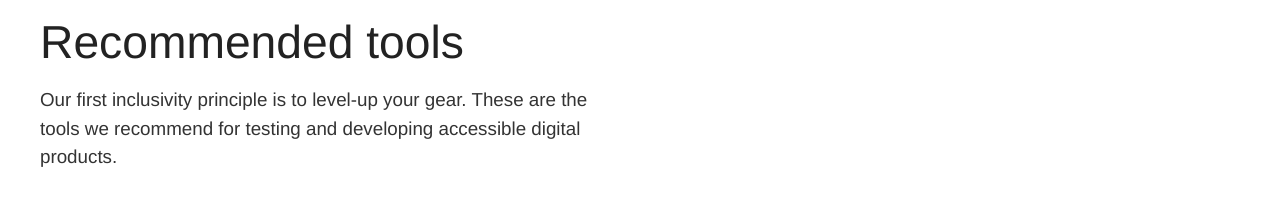
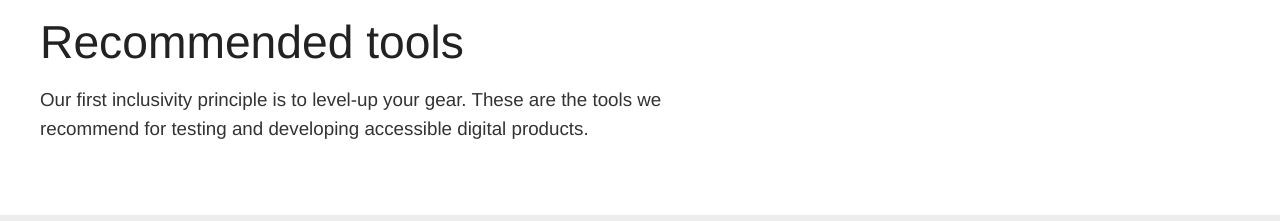
Before and after one commit to ustwo/accessibility-microsite, a React (Vite) app: page /tools in a window 1280 px wide. Shown: the part 163-384 px from the top of the page. Built offline with nearby package versions, Linux system fonts and the light colour scheme; no server answers; a web font is replaced by a local one.

Commit message:
Widen page introText columns

```diff
--- a/src/components/Layout.tsx
+++ b/src/components/Layout.tsx
@@ -125,7 +125,7 @@ export default function Layout({ children, title, introText, theme }: LayoutProp
               </Col>
             </Grid>
             <Grid>
-              <Col start={1} span={6}>
+              <Col start={1} span={7}>
                 {introText && <p className="introText">{introText}</p>}
               </Col>
             </Grid>
```
